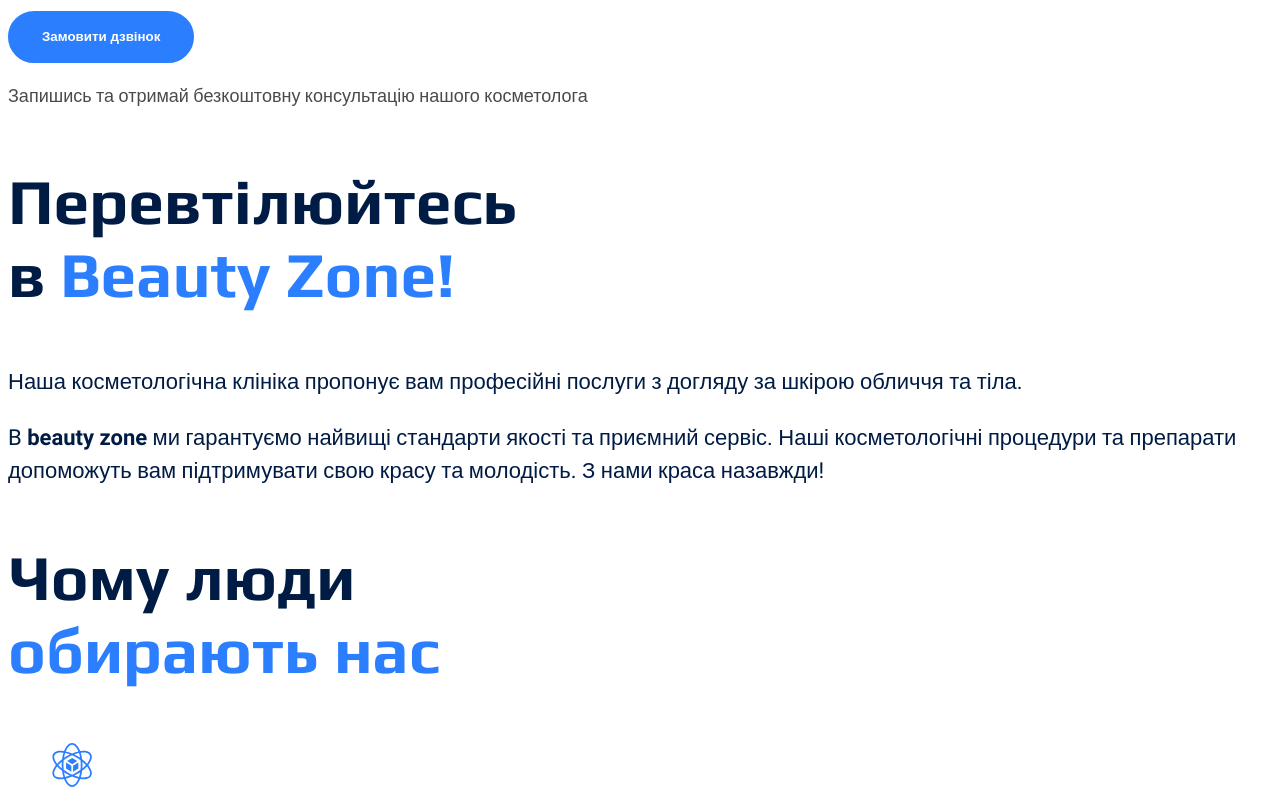
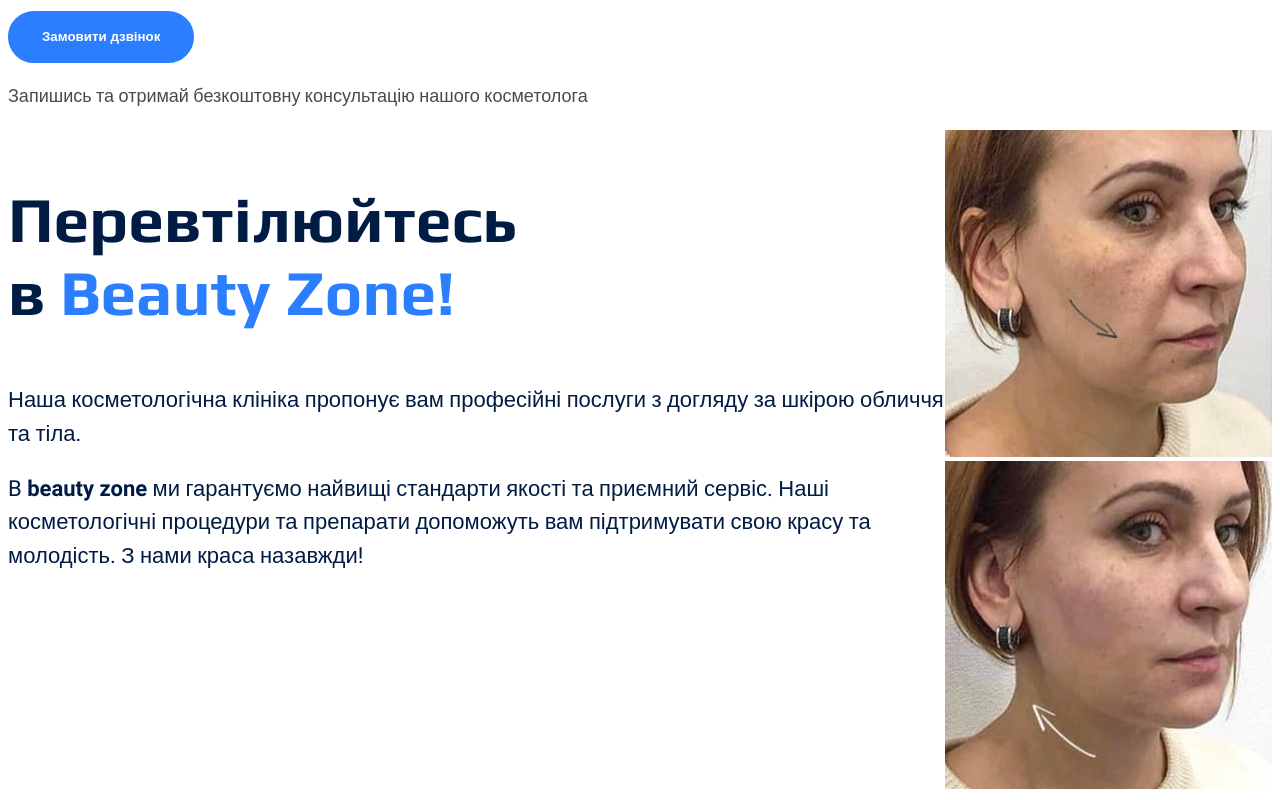
Before and after one commit to BilArt/genius-homework-1, a plain HTML site: page index.html in a window 1280 px wide. Shown: the part 760-1560 px from the top of the page. Drawn offline with Linux system fonts and the light colour scheme.

Commit message:
Update index.html

```diff
--- a/index.html
+++ b/index.html
@@ -62,14 +62,15 @@
       </p>
     </section>
 
-    <section id="reincarnation-section" class="reincarnation-section">
+    <section id="reincarnation-section" class="reincarnation-section wrapper">
+      <div>
         <h2 class="title">
           Перевтілюйтесь<br />
           в <span>Beauty Zone!</span>
         </h2>
         <p class="reincarnation-text">
-        Наша косметологічна клініка пропонує вам професійні послуги з догляду за
-        шкірою обличчя та тіла.
+          Наша косметологічна клініка пропонує вам професійні послуги з догляду
+          за шкірою обличчя та тіла.
         </p>
 
         <p class="reincarnation-text">
@@ -77,6 +78,18 @@
           приємний сервіс. Наші косметологічні процедури та препарати допоможуть
           вам підтримувати свою красу та молодість. З нами краса назавжди!
         </p>
+      </div>
+
+      <div>
+        <img
+          src="./images/reincarnation-section/before.jpg"
+          alt="Фото до перевтілювання"
+        />
+        <img
+          src="./images/reincarnation-section/after.jpg"
+          alt="Фото після перевтілювання"
+        />
+      </div>
     </section>
 
     <section id="choosing-section" class="choosing-section">
```
Lines whose indentation alone changed are shown as unchanged.
